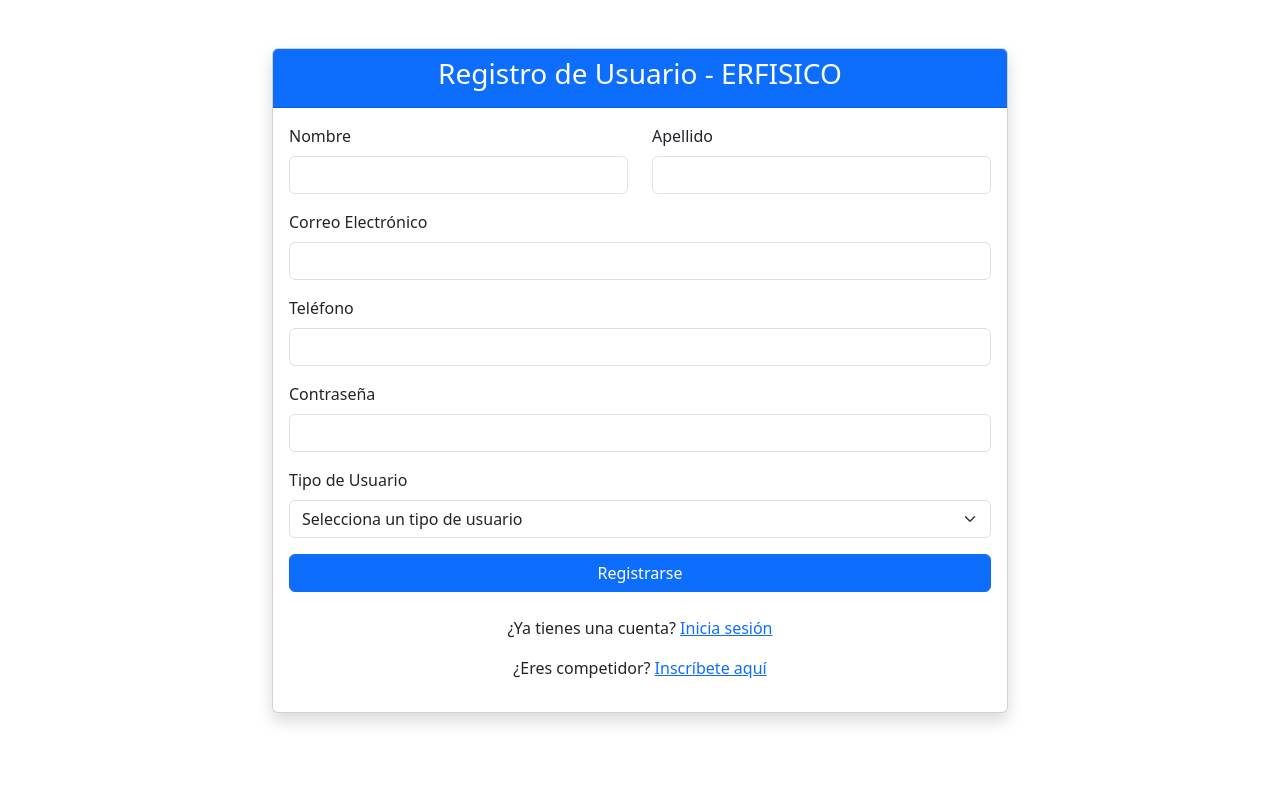
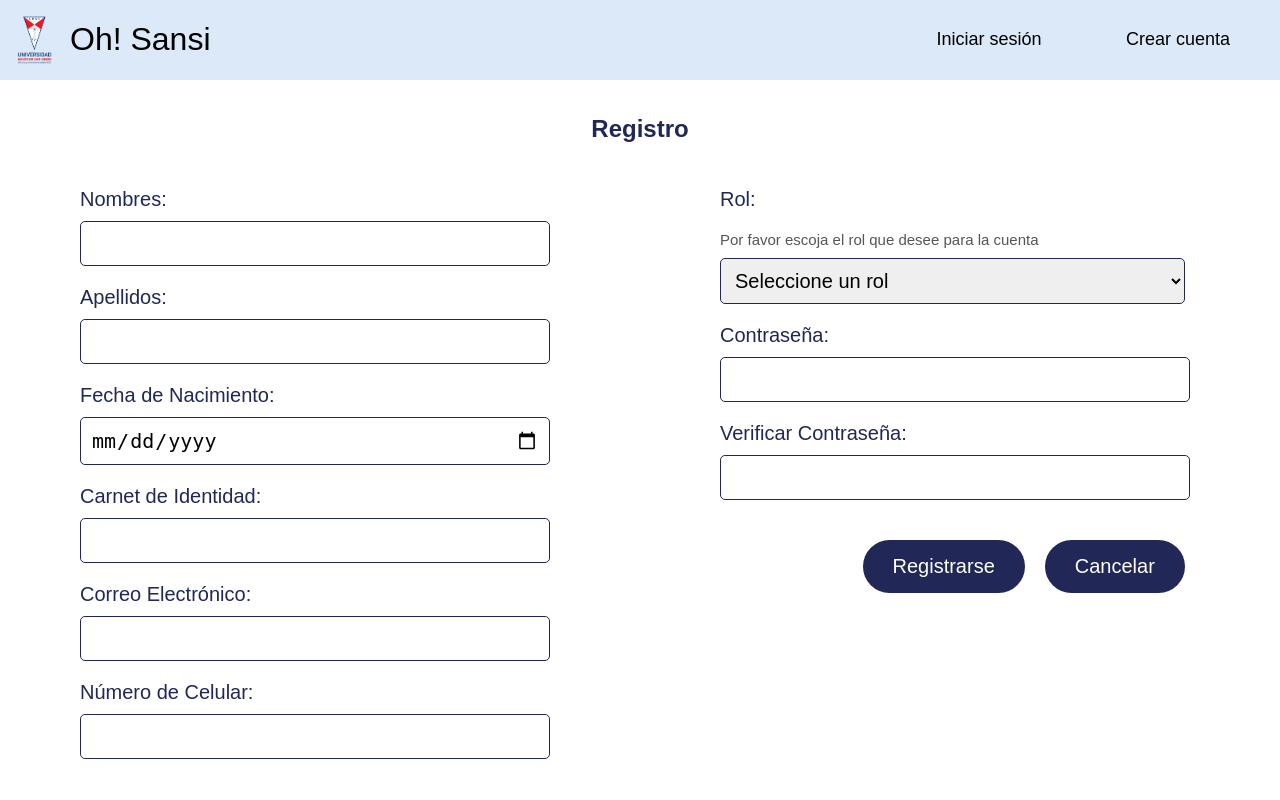
Before and after one commit to Santiago1408/Oh_Sansi_Flask, a Flask app: page /registrarse in a window 1280 px wide. Run offline with Flask 3, Linux system fonts and the light colour scheme.

Commit message:
Funcionalidad de registrarse funcionando (corregir tutor)

```diff
--- a/app/routes.py
+++ b/app/routes.py
@@ -180,51 +180,71 @@ def logout():
 @app.route('/registrarse', methods=['GET', 'POST'])
 def registrarse():
     if request.method == 'POST':
-        # Obtener los datos del formulario
-        nombre = request.form['nombre']
-        apellido = request.form['apellido']
-        email = request.form['email']
-        telefono = request.form['telefono']
-        contrasenia = request.form['contrasenia']
-        rol = request.form['rol']
+        try:
+            nombres = request.form.get('nombres').strip()
+            apellidos = request.form.get('apellidos').strip()
+            fecha_nacimiento = request.form.get('fechaNacimiento')
+            ci = request.form.get('ci').strip()
+            email = request.form.get('email').strip()
+            telefono = request.form.get('numCelular').strip()
+            rol = request.form.get('rol').strip()
+            contrasena = request.form.get('password').strip()
 
-        # Validar datos
-        if not re.match(r"[^@]+@[^@]+\.[^@]+", email):
-            flash('Formato de correo electrónico inválido', 'error')
-            return render_template('registro.html')
 
-        # Verificar si el correo ya está registrado
-        cursor = mysql.connection.cursor()
-        cursor.execute("SELECT * FROM usuario WHERE email = %s", [email])
-        user_exists = cursor.fetchone()
+            cursor = mysql.connection.cursor()
 
-        if user_exists:
-            flash('Este correo ya está registrado', 'error')
-            return render_template('registro.html')
+            cursor.execute("SELECT MAX(id_usuario) FROM usuario")
+            max_id_usuario = cursor.fetchone()['MAX(id_usuario)'] or 0
+            new_id_usuario = max_id_usuario + 1
 
-        # Insertar nuevo usuario
-        cursor.execute(
-            "INSERT INTO usuario (nombre, apellido, email, telefono, contrasenia, rol) VALUES (%s, %s, %s, %s, %s, %s)",
-            (nombre, apellido, email, telefono, contrasenia, rol)
-        )
+            query_usuario = """
+                INSERT INTO usuario (id_usuario, nombre, apellido, email, telefono, contrasenia, rol)
+                VALUES (%s, %s, %s, %s, %s, %s, %s)
+            """
+            cursor.execute(query_usuario, (new_id_usuario, nombres,
+                           apellidos, email, telefono, contrasena, rol))
+            mysql.connection.commit()
 
-        # Obtener el ID del usuario recién insertado
-        user_id = cursor.lastrowid
+            if rol == 'Cajero':
+                cursor.execute("SELECT MAX(id_cajero) FROM cajero")
+                max_id_cajero = cursor.fetchone()['MAX(id_cajero)'] or 0
+                new_id_cajero = max_id_cajero + 1
 
-        # Según el rol, insertar en la tabla correspondiente
-        if rol == 'administrador':
-            cursor.execute("INSERT INTO administrador (id_usuario) VALUES (%s)", [user_id])
-        elif rol == 'cajero':
-            cursor.execute("INSERT INTO cajero (id_usuario) VALUES (%s)", [user_id])
-        elif rol == 'tutor':
-            tipo_tutor = request.form.get('tipo_tutor', 'general')  # Por defecto 'general' si no se especifica
-            cursor.execute("INSERT INTO tutor (id_usuario, tipo_tutor) VALUES (%s, %s)", (user_id, tipo_tutor))
+                query_cajero = "INSERT INTO cajero (id_cajero, id_usuario) VALUES (%s, %s)"
+                cursor.execute(query_cajero, (new_id_cajero, new_id_usuario))
 
-        # Competidor se registra en un formulario separado, ya que requiere más datos
+            elif rol == 'Tutor':
+                cursor.execute("SELECT MAX(id_tutor) FROM tutor")
+                max_id_tutor = cursor.fetchone()['MAX(id_tutor)'] or 0
+                new_id_tutor = max_id_tutor + 1
 
-        mysql.connection.commit()
-        flash('Te has registrado correctamente. Ahora puedes iniciar sesión.', 'success')
-        return redirect(url_for('login'))
+                tipo_tutor = "Profesor"
+                query_tutor = "INSERT INTO tutor (id_tutor, id_usuario, tipo_tutor) VALUES (%s, %s, %s)"
+                cursor.execute(query_tutor, (new_id_tutor,
+                               new_id_usuario, tipo_tutor))
+
+            elif rol == 'Administrador':
+                cursor.execute(
+                    "SELECT MAX(id_administrador) FROM administrador")
+                max_id_administrador = cursor.fetchone()[
+                    'MAX(id_administrador)'] or 0
+                new_id_administrador = max_id_administrador + 1
+
+                query_administrador = "INSERT INTO administrador (id_administrador, id_usuario) VALUES (%s, %s)"
+                cursor.execute(query_administrador,
+                               (new_id_administrador, new_id_usuario))
+
+            mysql.connection.commit()
+            cursor.close()
+
+            flash('Usuario registrado correctamente.', 'success')
+            return redirect(url_for('registrarse'))
+
+        except Exception as e:
+            mysql.connection.rollback()
+            flash(
+                f'Ocurrió un error al registrar el usuario: {str(e)}', 'danger')
+            return redirect(url_for('registrarse'))
 
     return render_template('registro.html')
 
--- /dev/null
+++ b/app/static/css/registro.css
@@ -0,0 +1,142 @@
+body {
+    margin: 0;
+  }
+
+  .comp {
+    margin-left: 80px;
+  }
+
+  .formulario {
+    color: #212756;
+  }
+
+  .formulario p {
+    margin: 0;
+    padding: 10px 0;
+    font-size: 20px;
+  }
+
+  #titFormulario {
+    text-align: center;
+    padding: 15px;
+  }
+
+  .campos {
+    display: flex;
+  }
+
+  .seccion1,
+  .seccion2 {
+    margin-left: 80px;
+    position: relative;
+    width: 50%;
+  }
+
+  input[type="text"],
+  input[type="number"],
+  input[type="email"],
+  input[type="password"],
+  input[type="date"],
+  select {
+    width: 80%;
+    padding: 10px;
+    border: solid 1px #212756;
+    border-radius: 5px;
+    font-size: 20px;
+    margin-bottom: 10px;
+  }
+
+  select {
+    width: 83%;
+  }
+
+  .botones {
+    display: flex;
+    flex-direction: row-reverse;
+    margin: 30px 17% 40px 40px;
+  }
+
+  input[type="submit"],
+  input[type="reset"] {
+    background-color: #212756;
+    color: white;
+    padding: 15px 30px;
+    border: none;
+    border-radius: 30px;
+    font-size: 20px;
+    cursor: pointer;
+    margin-left: 20px;
+  }
+
+  input[type="submit"]:hover,
+  input[type="reset"]:hover {
+    background-color: #00bbff;
+    transition: 0.3s;
+  }
+
+  .mensaje-rol {
+    font-size: 15px !important;
+    color: #555;
+  }
+
+  .error-message {
+    color: red;
+    font-size: 15px !important;
+    margin-top: 5px;
+    display: none;
+  }
+  .flashed-messages {
+    width: 100%;
+    max-width: 600px;
+    margin: 10px auto;
+    text-align: center;
+    padding: 10px;
+    border: 1px solid #ccc;
+    border-radius: 8px;
+    background-color: #f9f9f9;
+    box-shadow: 0px 4px 6px rgba(0, 0, 0, 0.1);
+  }
+
+  .flashed-messages ul {
+    list-style-type: none;
+    padding: 0;
+    margin: 0;
+  }
+
+  .flashed-messages li {
+    position: relative;
+    padding: 10px 20px;
+    margin-bottom: 10px;
+    border-radius: 5px;
+    border: 1px solid #ddd;
+    font-size: 16px;
+    font-family: Arial, sans-serif;
+    color: #fff;
+  }
+
+  .flashed-messages li.success {
+    background-color: #4caf50;
+  }
+
+  .flashed-messages li.danger {
+    background-color: #f44336;
+  }
+
+  .flashed-messages li.info {
+    background-color: #2196f3;
+  }
+
+  .flashed-messages .close-btn {
+    position: absolute;
+    top: 50%;
+    right: 10px;
+    transform: translateY(-50%);
+    font-size: 20px;
+    font-weight: bold;
+    color: #fff;
+    cursor: pointer;
+  }
+
+  .flashed-messages .close-btn:hover {
+    color: #333;
+  }
--- a/app/templates/registro.html
+++ b/app/templates/registro.html
@@ -1,107 +1,181 @@
-<!DOCTYPE html>
-<html lang="es">
-<head>
-    <meta charset="UTF-8">
-    <meta name="viewport" content="width=device-width, initial-scale=1.0">
-    <title>ERFISICO - Registro de Usuario</title>
-    <link rel="stylesheet" href="{{ url_for('static', filename='css/styles.css') }}">
-    <!-- Bootstrap CSS -->
-    <link href="https://cdn.jsdelivr.net/npm/bootstrap@5.3.0-alpha1/dist/css/bootstrap.min.css" rel="stylesheet">
-</head>
-<body>
-    <div class="container mt-5">
-        <div class="row justify-content-center">
-            <div class="col-md-8">
-                <div class="card shadow">
-                    <div class="card-header bg-primary text-white text-center">
-                        <h3>Registro de Usuario - ERFISICO</h3>
-                    </div>
-                    <div class="card-body">
+{% extends './menu-home.html' %}
+{% block title %}Registro{% endblock %}
+{% block content %}
+<link rel="stylesheet" href="{{ url_for('static', filename='css/registro.css') }}">
+
+
+
+<div class="formulario">
+    <h2 id="titFormulario">Registro</h2>
     {% with messages = get_flashed_messages(with_categories=true) %}
     {% if messages %}
+    <div class="flashed-messages">
+        <ul>
             {% for category, message in messages %}
-                              <div class="alert alert-{{ category if category != 'error' else 'danger' }}">
+            <li class="{{ category }}">
+                <div class="message-wrapper">
+                    <span class="close-btn" onclick="this.closest('.flashed-messages').style.display='none';">
+                        &times;
+                    </span>
                     {{ message }}
                 </div>
+            </li>
             {% endfor %}
+        </ul>
+    </div>
     {% endif %}
     {% endwith %}
-
-                        <form method="POST" action="{{ url_for('registrarse') }}">
-                            <div class="row">
-                                <div class="col-md-6 mb-3">
-                                    <label for="nombre" class="form-label">Nombre</label>
-                                    <input type="text" class="form-control" id="nombre" name="nombre" required>
+    <form action="{{url_for('registrarse')}}" method="POST" id="formularioRegistro">
+        <div class="campos">
+            <!-- Sección 1 -->
+            <div class="seccion1">
+                <p>Nombres:</p>
+                <input type="text" name="nombres" id="nombres" maxlength="50" required>
+                <span id="nombres-error" class="error-message"></span>
+                <p>Apellidos:</p>
+                <input type="text" name="apellidos" id="apellidos" maxlength="50" required>
+                <span id="apellidos-error" class="error-message"></span>
+                <p>Fecha de Nacimiento:</p>
+                <input type="date" name="fechaNacimiento" id="fechaNacimiento" required>
+                <span id="fechaNacimiento-error" class="error-message"></span>
+                <p>Carnet de Identidad:</p>
+                <input type="text" name="ci" id="ci" maxlength="12" required>
+                <span id="ci-error" class="error-message"></span>
+                <p>Correo Electrónico:</p>
+                <input type="email" name="email" id="email" maxlength="100" required>
+                <span id="email-error" class="error-message"></span>
+                <p>Número de Celular:</p>
+                <input type="number" name="numCelular" id="numCelular" required>
+                <span id="numCelular-error" class="error-message"></span>
             </div>
-                                <div class="col-md-6 mb-3">
-                                    <label for="apellido" class="form-label">Apellido</label>
-                                    <input type="text" class="form-control" id="apellido" name="apellido" required>
-                                </div>
-                            </div>
-
-                            <div class="mb-3">
-                                <label for="email" class="form-label">Correo Electrónico</label>
-                                <input type="email" class="form-control" id="email" name="email" required>
-                            </div>
-
-                            <div class="mb-3">
-                                <label for="telefono" class="form-label">Teléfono</label>
-                                <input type="tel" class="form-control" id="telefono" name="telefono" required>
-                            </div>
-
-                            <div class="mb-3">
-                                <label for="contrasenia" class="form-label">Contraseña</label>
-                                <input type="password" class="form-control" id="contrasenia" name="contrasenia" required>
-                            </div>
-
-                            <div class="mb-3">
-                                <label for="rol" class="form-label">Tipo de Usuario</label>
-                                <select class="form-select" id="rol" name="rol" required onchange="showTutorOptions()">
-                                    <option value="" selected disabled>Selecciona un tipo de usuario</option>
+            <!-- Sección 2 -->
+            <div class="seccion2">
+                <p>Rol:</p>
+                <p class="mensaje-rol">Por favor escoja el rol que desee para la cuenta</p>
+                <select name="rol" id="rol" required>
+                    <option value="" disabled selected>Seleccione un rol</option>
+                    <option value="tutor">Tutor</option>
                     <option value="administrador">Administrador</option>
                     <option value="cajero">Cajero</option>
-                                    <option value="tutor">Tutor</option>
                 </select>
-                            </div>
-
-                            <div id="tutorOptions" class="mb-3" style="display: none;">
-                                <label for="tipo_tutor" class="form-label">Tipo de Tutor</label>
-                                <select class="form-select" id="tipo_tutor" name="tipo_tutor">
-                                    <option value="profesor">Profesor</option>
-                                    <option value="padre">Padre/Madre</option>
-                                    <option value="apoderado">Apoderado</option>
-                                </select>
-                            </div>
-
-                            <div class="d-grid gap-2">
-                                <button type="submit" class="btn btn-primary">Registrarse</button>
-                            </div>
-                        </form>
-
-                        <div class="mt-4 text-center">
-                            <p>¿Ya tienes una cuenta? <a href="{{ url_for('login') }}">Inicia sesión</a></p>
-                            <p>¿Eres competidor? <a href="{{ url_for('inscribirse') }}">Inscríbete aquí</a></p>
+                <span id="rol-error" class="error-message"></span>
+                <p>Contraseña:</p>
+                <input type="password" name="password" id="password" required>
+                <span id="password-error" class="error-message"></span>
+                <p>Verificar Contraseña:</p>
+                <input type="password" name="confirm_password" id="confirm_password" required>
+                <span id="error-message" class="error-message"></span>
+                <div class="botones">
+                    <input type="reset" value="Cancelar">
+                    <input type="submit" value="Registrarse">
                 </div>
             </div>
         </div>
+    </form>
 </div>
-        </div>
-    </div>
+<script>
+    document.getElementById('formularioRegistro').addEventListener('submit', function (event) {
+        let valid = true;
 
-    <!-- Bootstrap JS -->
-    <script src="https://cdn.jsdelivr.net/npm/bootstrap@5.3.0-alpha1/dist/js/bootstrap.bundle.min.js"></script>
+        const nombres = document.getElementById('nombres').value.trim();
+        const apellidos = document.getElementById('apellidos').value.trim();
+        const nombreApellidoRegex = /^[a-zA-ZáéíóúÁÉÍÓÚñÑ\s]{2,50}$/;
 
-    <script>
-        function showTutorOptions() {
+        if (!nombreApellidoRegex.test(nombres)) {
+            document.getElementById('nombres-error').textContent = 'Ingrese un nombre válido (solo letras y espacios, entre 2 y 50 caracteres).';
+            document.getElementById('nombres-error').style.display = 'block';
+            valid = false;
+        } else {
+            document.getElementById('nombres-error').style.display = 'none';
+        }
+
+        if (!nombreApellidoRegex.test(apellidos)) {
+            document.getElementById('apellidos-error').textContent = 'Ingrese un apellido válido (solo letras y espacios, entre 2 y 50 caracteres).';
+            document.getElementById('apellidos-error').style.display = 'block';
+            valid = false;
+        } else {
+            document.getElementById('apellidos-error').style.display = 'none';
+        }
+
+        const fechaNacimiento = new Date(document.getElementById('fechaNacimiento').value);
+        const hoy = new Date();
+        const edadMinima = 18;
+        const edadMaxima = 100;
+        const edadActual = hoy.getFullYear() - fechaNacimiento.getFullYear();
+
+        if (fechaNacimiento > hoy || edadActual < edadMinima || edadActual > edadMaxima) {
+            document.getElementById('fechaNacimiento-error').textContent = 'Debe tener entre 18 y 100 años.';
+            document.getElementById('fechaNacimiento-error').style.display = 'block';
+            valid = false;
+        } else {
+            document.getElementById('fechaNacimiento-error').style.display = 'none';
+        }
+
+        const ci = document.getElementById('ci').value.trim();
+        const ciRegex = /^\d{5,11}(-[A-Za-z\d]{1,2})?$/;
+
+        if (!ciRegex.test(ci)) {
+            document.getElementById('ci-error').textContent = 'Ingrese un CI válido (ejemplo: 123456-1A o solo números).';
+            document.getElementById('ci-error').style.display = 'block';
+            valid = false;
+        } else {
+            document.getElementById('ci-error').style.display = 'none';
+        }
+
+        const email = document.getElementById('email').value.trim();
+        const emailRegex = /^[^\s@]+@[^\s@]+\.[^\s@]+$/;
+
+        if (!emailRegex.test(email)) {
+            document.getElementById('email-error').textContent = 'Ingrese un correo electrónico válido.';
+            document.getElementById('email-error').style.display = 'block';
+            valid = false;
+        } else {
+            document.getElementById('email-error').style.display = 'none';
+        }
+
+        const numCelular = document.getElementById('numCelular').value.trim();
+        const numCelularRegex = /^[67]\d{7}$/;
+
+        if (!numCelularRegex.test(numCelular)) {
+            document.getElementById('numCelular-error').textContent = 'Ingrese un número de celular válido (8 dígitos, comenzando con 6 o 7).';
+            document.getElementById('numCelular-error').style.display = 'block';
+            valid = false;
+        } else {
+            document.getElementById('numCelular-error').style.display = 'none';
+        }
+
         const rol = document.getElementById('rol').value;
-            const tutorOptions = document.getElementById('tutorOptions');
+        if (!['Tutor', 'Administrador', 'Cajero'].includes(rol)) {
+            document.getElementById('rol-error').textContent = 'Seleccione un rol válido.';
+            document.getElementById('rol-error').style.display = 'block';
+            valid = false;
+        } else {
+            document.getElementById('rol-error').style.display = 'none';
+        }
 
-            if (rol === 'tutor') {
-                tutorOptions.style.display = 'block';
+        const password = document.getElementById('password').value;
+        const confirmPassword = document.getElementById('confirm_password').value;
+        const passwordRequirements = /^(?=.*[a-z])(?=.*[A-Z])(?=.*\d)(?=.*[!@#$%^&*()_+=<>,.?~`|{}[\]\\-])[A-Za-z\d!@#$%^&*()_+=<>,.?~`|{}[\]\\-]{8,}$/;
+
+        if (!passwordRequirements.test(password)) {
+            document.getElementById('password-error').textContent = 'La contraseña debe tener al menos 8 caracteres, incluyendo una letra mayúscula, un número y un carácter especial permitido.';
+            document.getElementById('password-error').style.display = 'block';
+            valid = false;
         } else {
-                tutorOptions.style.display = 'none';
+            document.getElementById('password-error').style.display = 'none';
         }
+
+        if (password !== confirmPassword) {
+            document.getElementById('error-message').textContent = 'Las contraseñas no coinciden.';
+            document.getElementById('error-message').style.display = 'block';
+            valid = false;
+        } else {
+            document.getElementById('error-message').style.display = 'none';
         }
+
+        if (!valid) {
+            event.preventDefault();
+        }
+    });
 </script>
-</body>
-</html>
+{% endblock %}
```
Lines whose indentation alone changed are shown as unchanged.
